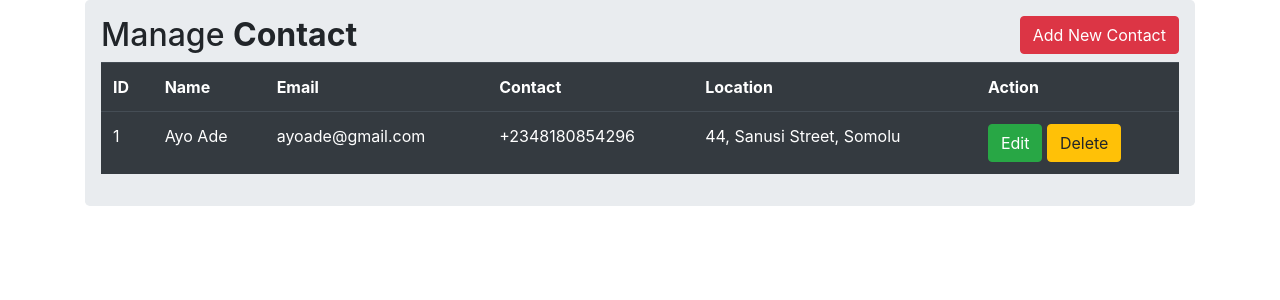
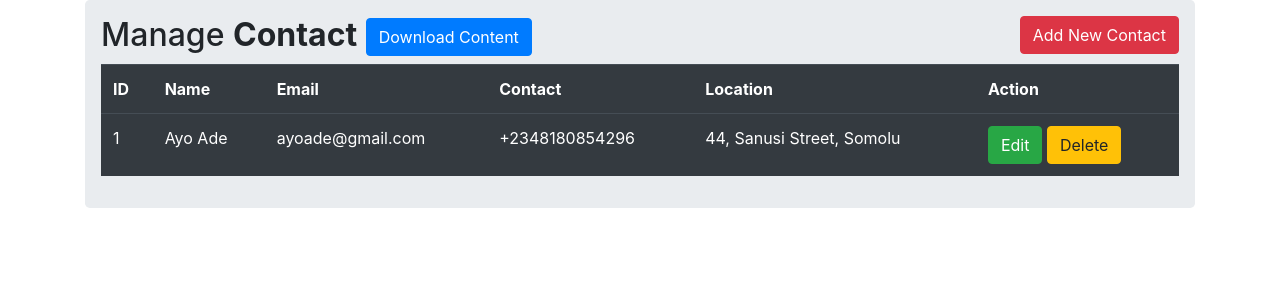
Before and after one commit to Jammal7/contacttest, a Flask app: page /dashboard in a window 1280 px wide. Shown: the part 56-356 px from the top of the page. Run offline with Flask 2, Linux system fonts and the light colour scheme; a user stored in the database is signed in; data comes from the database, SQL or seed files in the repository; some libraries are stand-ins or nearby versions.

Commit message:
second push

```diff
--- a/templates/dashboard.html
+++ b/templates/dashboard.html
@@ -38,6 +38,9 @@ Contact Management App
         <h2>Manage <b>Contact</b>
           <button type="button" class="btn btn-danger float-right" data-toggle="modal" data-target="#mymodal">
             Add New Contact
+          </button>
+          <button type="button" class="btn btn-primary" data-toggle="modal" data-target="#mymodal">
+            Download Content
           </button>
         </h2>
         {% with messages = get_flashed_messages() %}
```
